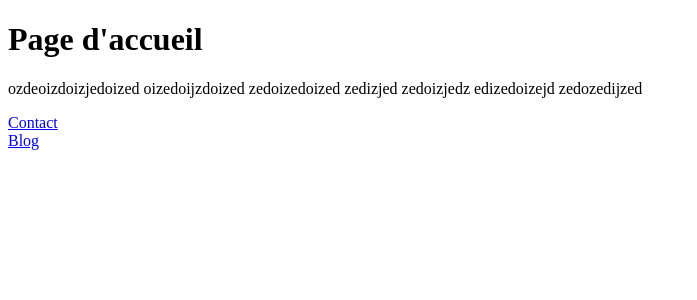
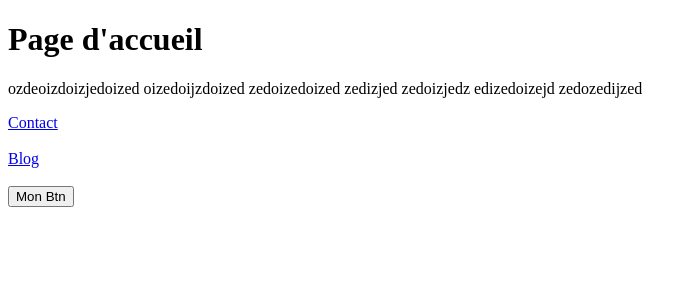
Before and after one commit to GenXwater/vueJS_exercices, a Nuxt app: page / in a window 1280 px wide. Shown: the top 300 px of the page, without its empty margins (0-697 px from the left). Built offline with nearby package versions, Linux system fonts and the light colour scheme.

Commit message:
Add SimpleButton component and update article and index pages to use it

```diff
--- /dev/null
+++ b/app/components/SimpleButton.vue
@@ -0,0 +1,3 @@
+<template>
+    <button><slot /></button>
+</template>
--- a/app/pages/blog/article1.vue
+++ b/app/pages/blog/article1.vue
@@ -2,5 +2,5 @@
     <h1>Article 1</h1>
     <p>ozdeoizdoizjedoized oizedoijzdoized zedoizedoized zedizjed zedoizjedz edizedoizejd zedozedijzed</p>
     <NuxtLink to="/blog">Liste des articles</NuxtLink><br /><br />
-    <NuxtLink to="/">Accueil</NuxtLink>
+    <SimpleButton><NuxtLink to="/">Accueil</NuxtLink></SimpleButton>
 </template>
--- a/app/pages/index.vue
+++ b/app/pages/index.vue
@@ -1,6 +1,7 @@
 <template>
     <h1>Page d'accueil</h1>
     <p>ozdeoizdoizjedoized oizedoijzdoized zedoizedoized zedizjed zedoizjedz edizedoizejd zedozedijzed</p>
-    <NuxtLink to="/contact">Contact</NuxtLink><br />
-    <NuxtLink to="/blog">Blog</NuxtLink>
+    <NuxtLink to="/contact">Contact</NuxtLink><br /><br />
+    <NuxtLink to="/blog">Blog</NuxtLink><br /><br />
+    <SimpleButton>Mon Btn</SimpleButton>
 </template>
```
